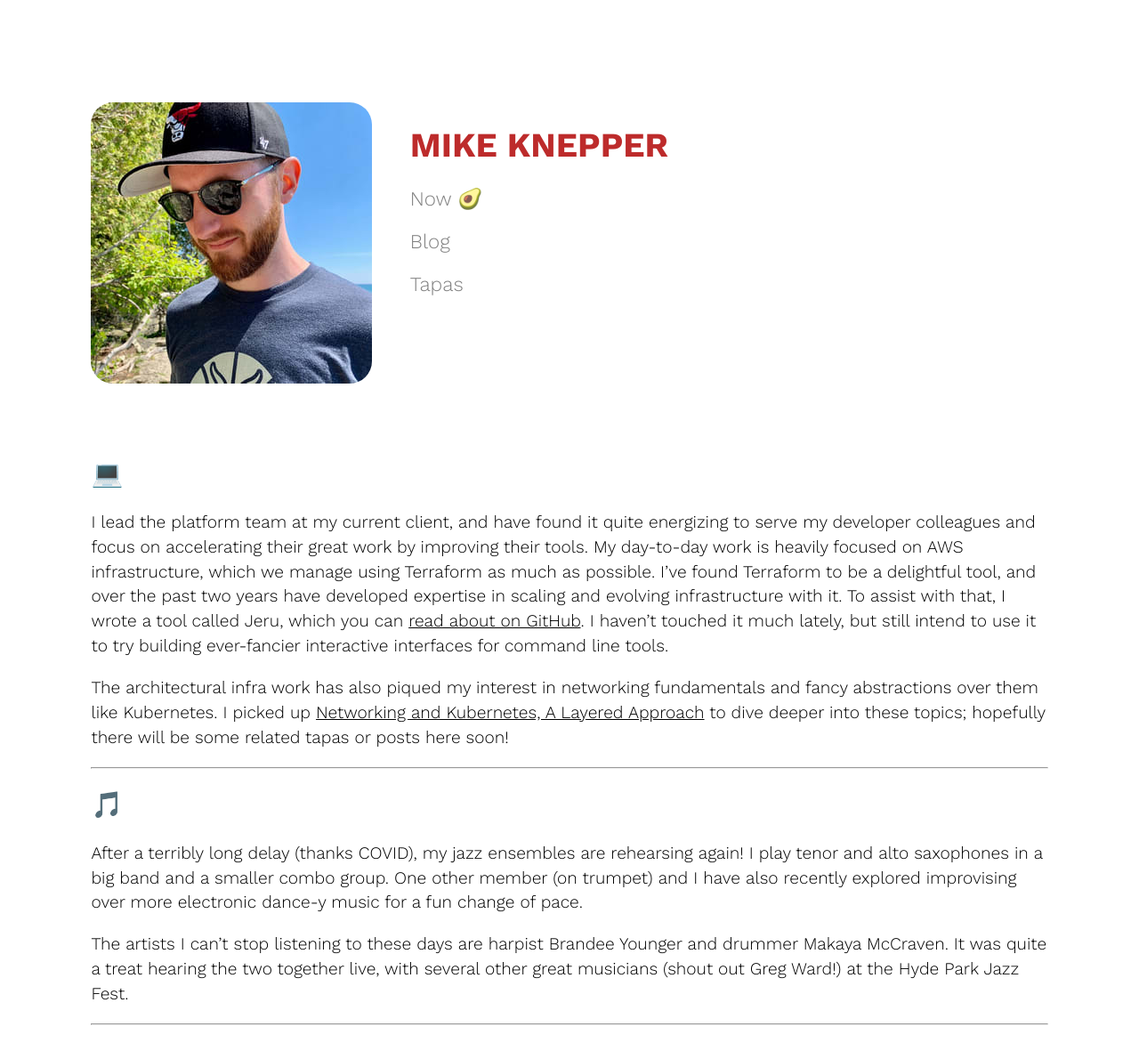
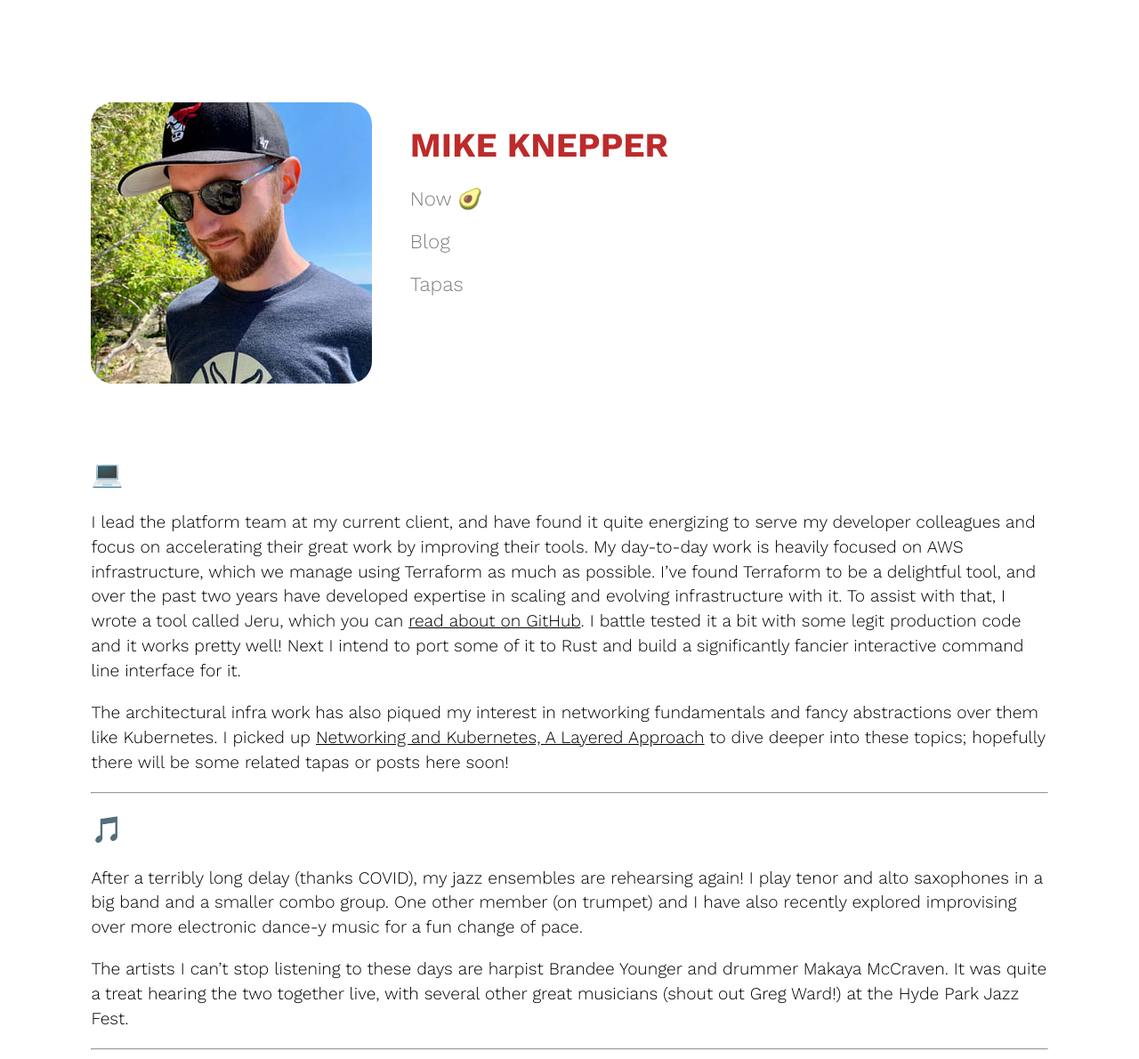
Before and after one commit to mikeknep/website, a Jekyll site: the page built from now.md, in a window 1280 px wide. Shown: the whole page at 89% size. Built offline with Jekyll 4.4.1, drawn with Linux system fonts in a browser that asks for light colours; emoji names are drawn with the system emoji font; before the commit the page ends 1162 px from its top, so only the background shows below that.

Commit message:
Update now page

```diff
--- a/now.md
+++ b/now.md
@@ -10,7 +10,8 @@ and have found it quite energizing to serve my developer colleagues and focus on
 My day-to-day work is heavily focused on AWS infrastructure, which we manage using Terraform as much as possible.
 I've found Terraform to be a delightful tool, and over the past two years have developed expertise in scaling and evolving infrastructure with it.
 To assist with that, I wrote a tool called Jeru, which you can [read about on GitHub](https://github.com/mikeknep/jeru).
-I haven't touched it much lately, but still intend to use it to try building ever-fancier interactive interfaces for command line tools.
+I battle tested it a bit with some legit production code and it works pretty well!
+Next I intend to port some of it to Rust and build a significantly fancier interactive command line interface for it.
 
 The architectural infra work has also piqued my interest in networking fundamentals and fancy abstractions over them like Kubernetes.
 I picked up [Networking and Kubernetes, A Layered Approach](https://www.oreilly.com/library/view/networking-and-kubernetes/9781492081647/)
```
